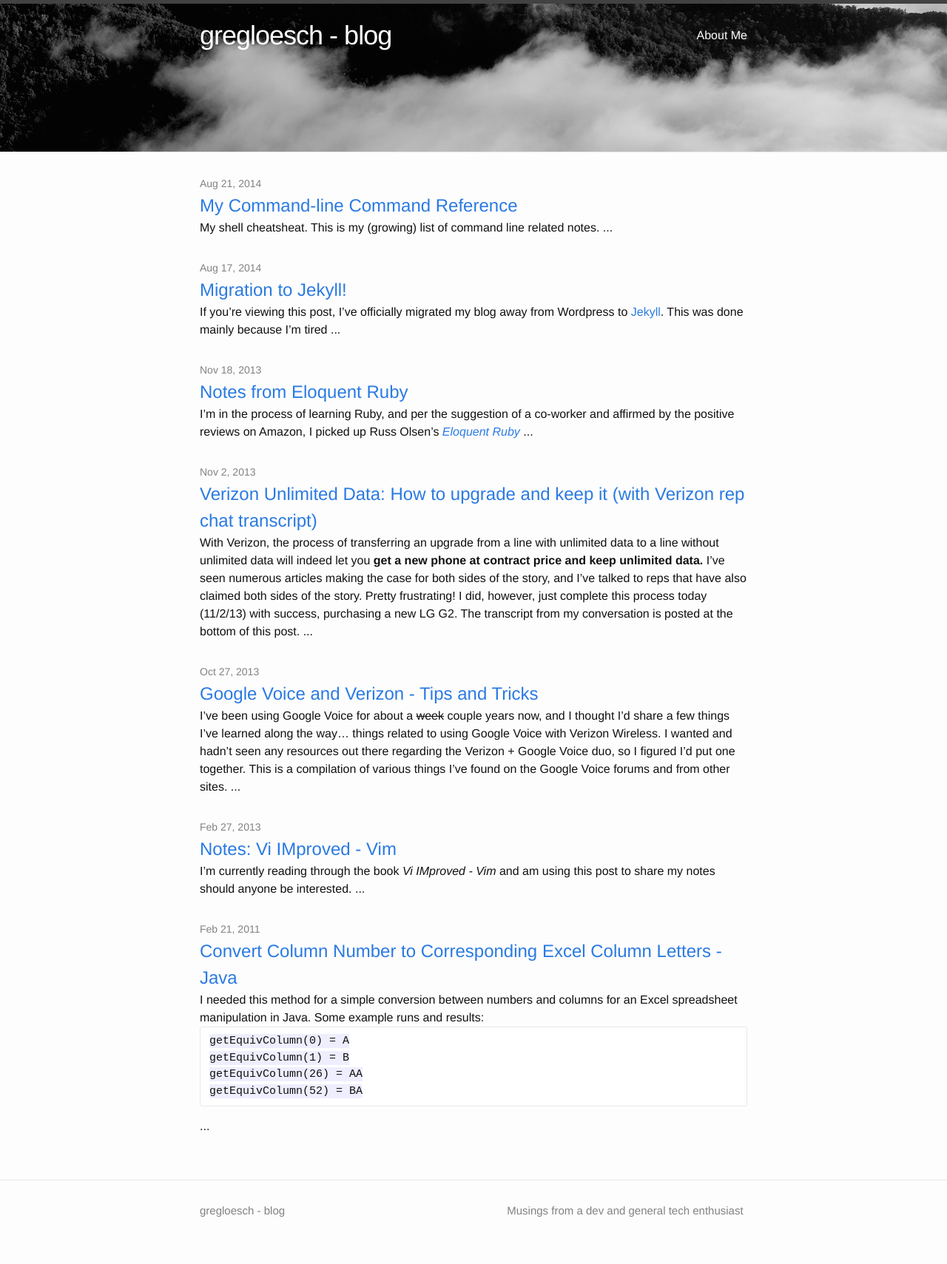
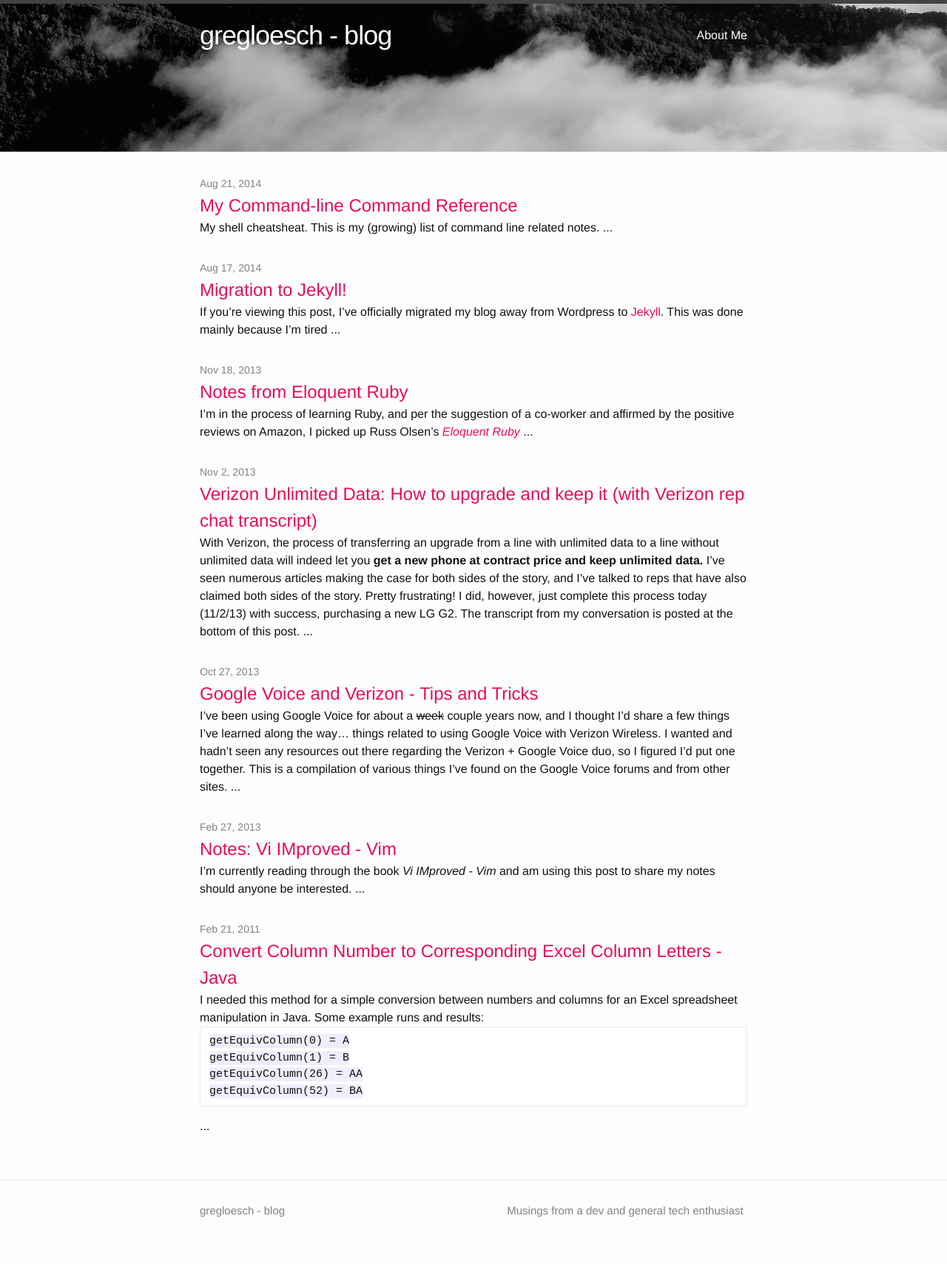
Before and after one commit to loeschg/loeschg.github.io, a Jekyll site: the page built from index.html, in a window 1280 px wide. Shown: the whole page at 74% size. Built offline with Jekyll 4.4.1, drawn with Linux system fonts in a browser that asks for light colours; nearby versions of some CDN libraries.

Commit message:
Change brand color [sass, color]

```diff
--- a/css/main.scss
+++ b/css/main.scss
@@ -15,7 +15,7 @@ $spacing-unit:     30px;
 
 $text-color:       #111;
 $background-color: #fdfdfd;
-$brand-color:      #2a7ae2;
+$brand-color:      #E90C53;
 
 $grey-color:       #828282;
 $grey-color-light: lighten($grey-color, 40%);
```
